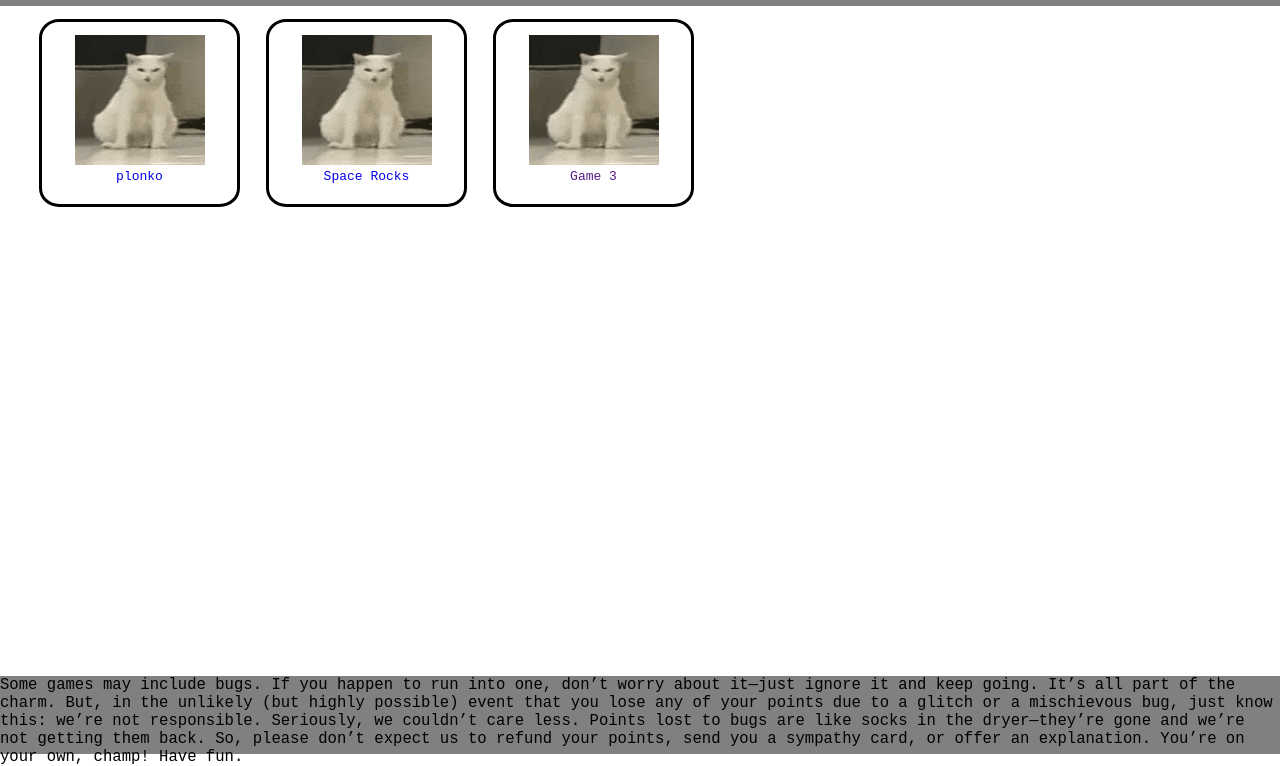
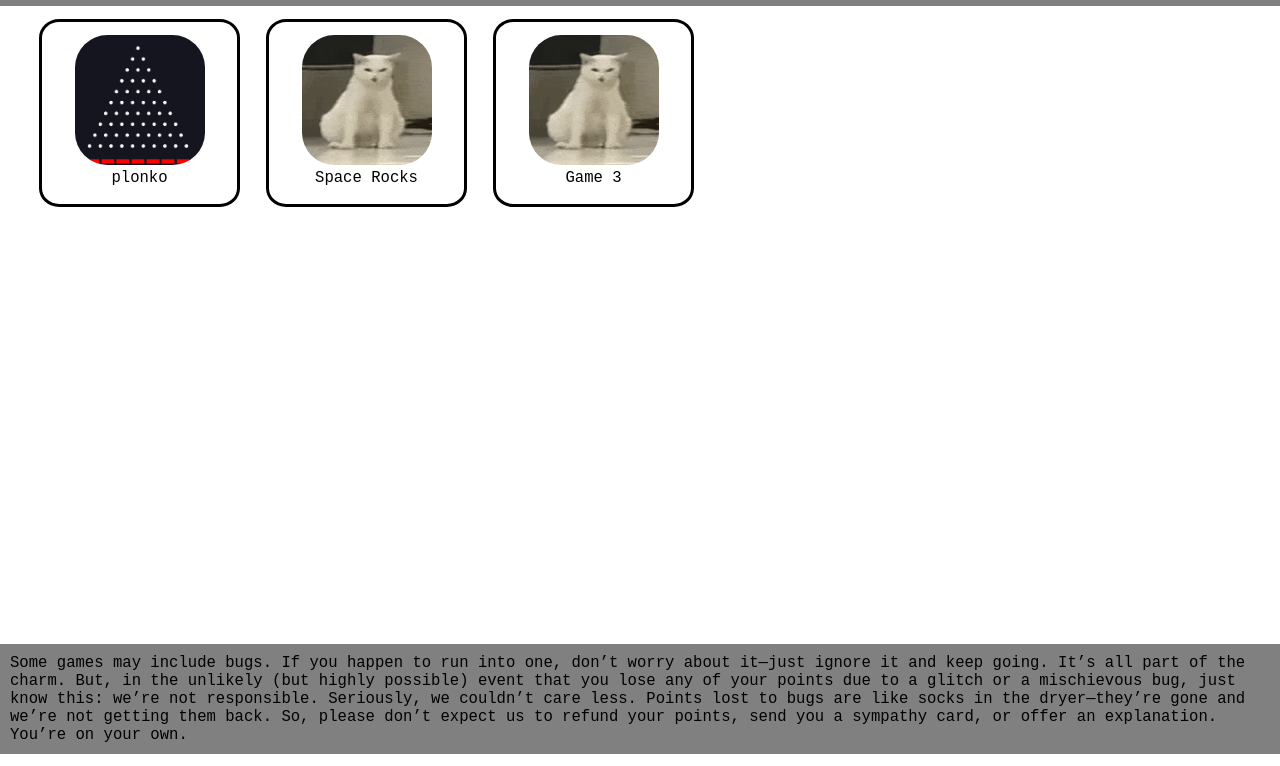
Before and after one commit to sander1222/gruppenr1, a website built with Vite: page index.html in a window 1280 px wide. Shown: the part 46-812 px from the top of the page. Built offline with nearby package versions, Linux system fonts and the light colour scheme.

Commit message:
Picture plonko ;)

```diff
--- a/index.html
+++ b/index.html
@@ -16,7 +16,7 @@
       <!-- Game 1 -->
       <a href="angrybirds.html">
         <div id="GameBox">
-          <img src="Image/placeholder.gif" alt="placeholder" />
+          <img src="Image/plonko.png" alt="placeholder" />
           <p id="GameName">plonko</p>
         </div>
       </a>
@@ -36,7 +36,7 @@
       </a>
     </div>
     <footer>
-      <p>
+      <p style="margin: 10px">
         Some games may include bugs. If you happen to run into one, don’t worry
         about it—just ignore it and keep going. It’s all part of the charm. But,
         in the unlikely (but highly possible) event that you lose any of your
@@ -44,7 +44,7 @@
         responsible. Seriously, we couldn’t care less. Points lost to bugs are
         like socks in the dryer—they’re gone and we’re not getting them back.
         So, please don’t expect us to refund your points, send you a sympathy
-        card, or offer an explanation. You’re on your own, champ! Have fun.
+        card, or offer an explanation. You’re on your own.
       </p>
     </footer>
     <script type="module" src="/src/main.js"></script>
--- a/src/style.css
+++ b/src/style.css
@@ -17,7 +17,7 @@ footer {
   position: absolute;
   bottom: 0;
   width: 100%;
-  height: 5em;
+  height: auto;
   justify-items: center;
   align-content: end;
 }
@@ -44,6 +44,12 @@ a {
 }
 
 img {
+  border-radius: 25%;
   width: 10em;
   height: 10em;
 }
+
+#GameName {
+  font-size: larger;
+  color: black;
+}
```
Also changed, not shown: Image/plonko.png (added).
